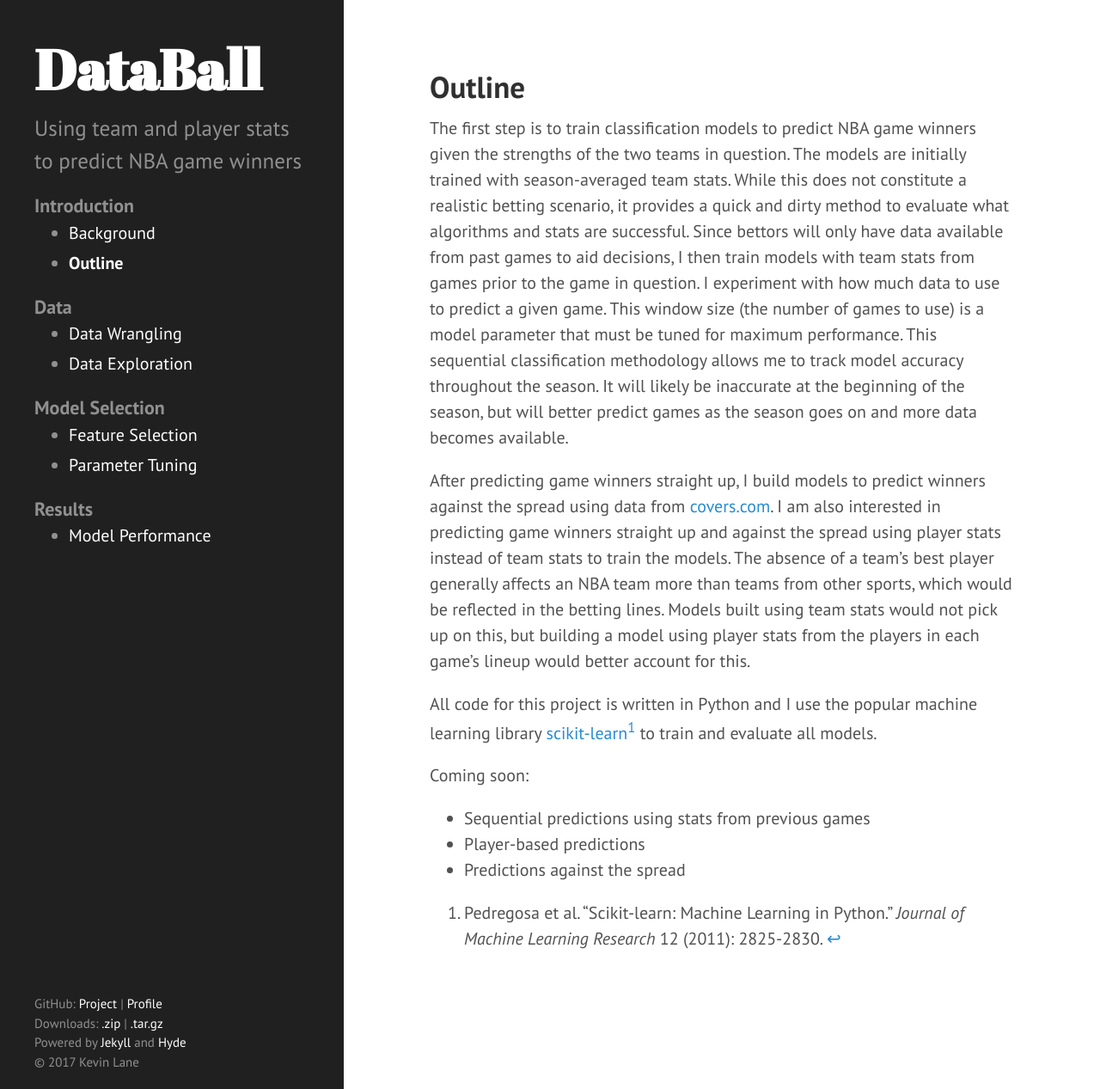
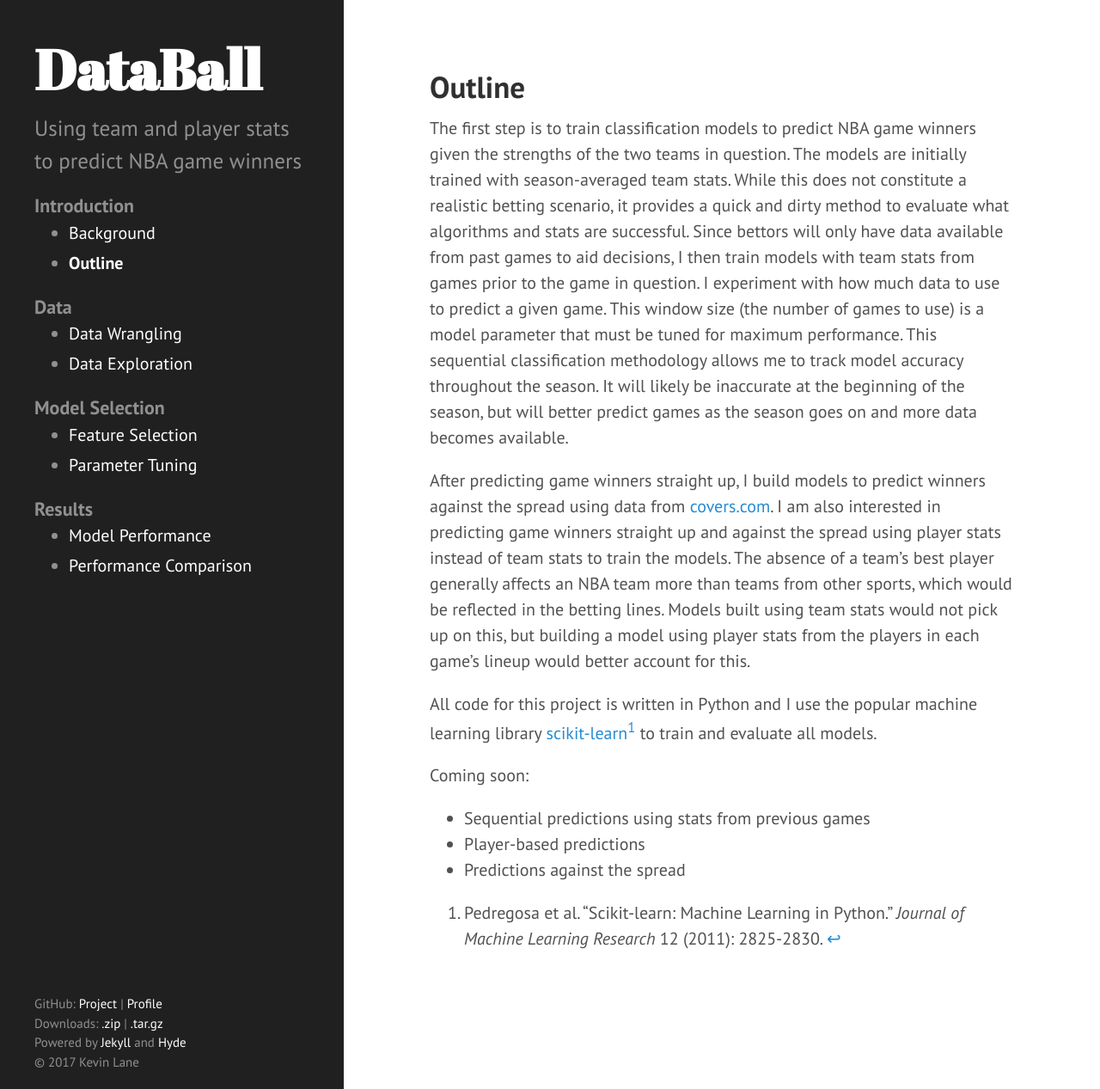
Before and after one commit to cedev935/databall-betting, a Jekyll site: the page built from docs/_pages/outline.md, in a window 1280 px wide and 1267 px high. Shown: the whole window at 86% size. Built offline with Jekyll 4.4.1, drawn with Linux system fonts in a browser that asks for light colours.

Commit message:
Add results comparison to site navigation

```diff
--- a/docs/_data/navigation.yml
+++ b/docs/_data/navigation.yml
@@ -23,3 +23,5 @@
   pages:
   - title: Model Performance
     url: /results/performance/
+  - title: Performance Comparison
+    url: /results/comparison/
```
